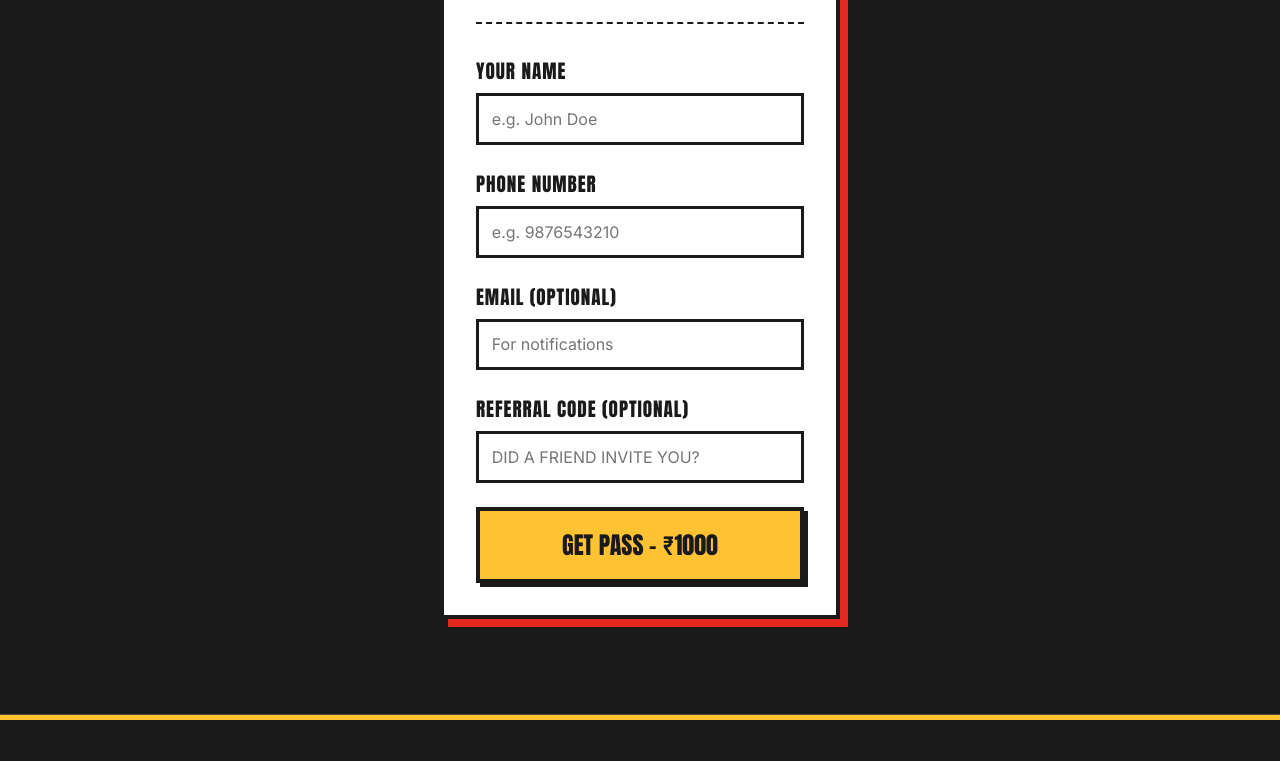
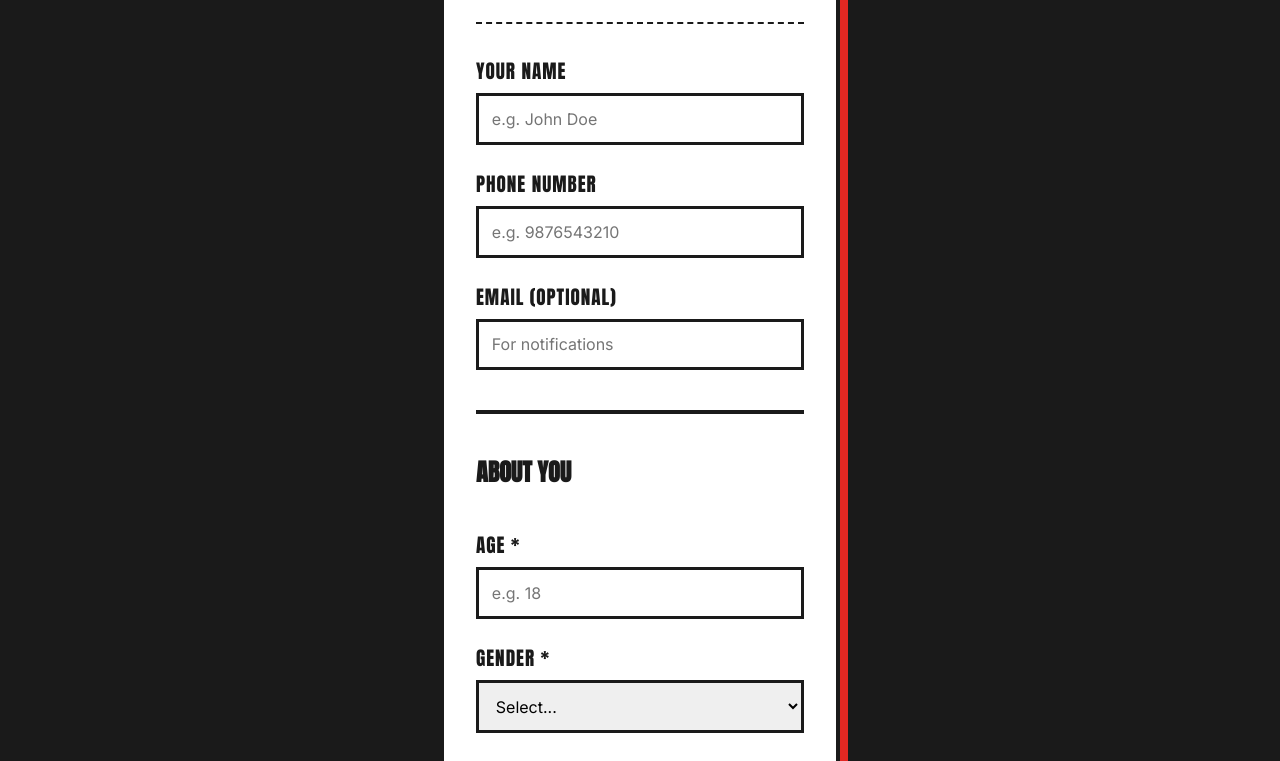
Before and after one commit to madd69x/genesis, a Next.js app: page / in a window 1280 px wide. Shown: the part 3739-4500 px from the top of the page. Built offline with nearby package versions, Linux system fonts and the light colour scheme.

Commit message:
feat: detailed user profiles and expandable admin views

```diff
--- a/src/components/TicketForm.tsx
+++ b/src/components/TicketForm.tsx
@@ -9,6 +9,10 @@ export default function TicketForm() {
   const [name, setName] = useState('');
   const [email, setEmail] = useState('');
   const [phone, setPhone] = useState('');
+  const [age, setAge] = useState('');
+  const [gender, setGender] = useState('');
+  const [hobbies, setHobbies] = useState('');
+  const [partyRequests, setPartyRequests] = useState('');
   const [referredBy, setReferredBy] = useState('');
   const [loading, setLoading] = useState(false);
   const router = useRouter();
@@ -24,6 +28,10 @@ export default function TicketForm() {
         name,
         email,
         phone,
+        age: parseInt(age, 10),
+        gender,
+        hobbies,
+        partyRequests,
         referredBy: referredBy.trim() ? referredBy.trim().toUpperCase() : undefined
       });
 
@@ -74,6 +82,68 @@ export default function TicketForm() {
           placeholder="For notifications"
         />
       </div>
+
+      <div style={{ width: '100%', height: '4px', backgroundColor: 'var(--color-black)', margin: '1rem 0' }}></div>
+      <h3 style={{ fontFamily: 'var(--font-display)', fontSize: '1.5rem', marginBottom: '1rem' }}>ABOUT YOU</h3>
+
+      <div className={styles.inputGroup}>
+        <label htmlFor="age" className={styles.label}>Age *</label>
+        <input
+          id="age"
+          type="number"
+          className={styles.input}
+          value={age}
+          onChange={(e) => setAge(e.target.value)}
+          placeholder="e.g. 18"
+          required
+        />
+      </div>
+
+      <div className={styles.inputGroup}>
+        <label htmlFor="gender" className={styles.label}>Gender *</label>
+        <select
+          id="gender"
+          className={styles.input}
+          value={gender}
+          onChange={(e) => setGender(e.target.value)}
+          required
+        >
+          <option value="" disabled>Select...</option>
+          <option value="Male">Male</option>
+          <option value="Female">Female</option>
+          <option value="Other">Other</option>
+          <option value="Prefer not to say">Prefer not to say</option>
+        </select>
+      </div>
+
+      <div className={styles.inputGroup}>
+        <label htmlFor="hobbies" className={styles.label}>Hobbies & Interests *</label>
+        <input
+          id="hobbies"
+          type="text"
+          className={styles.input}
+          value={hobbies}
+          onChange={(e) => setHobbies(e.target.value)}
+          placeholder="Music, Dancing, Gaming..."
+          required
+        />
+      </div>
+
+      <div className={styles.inputGroup}>
+        <label htmlFor="partyRequests" className={styles.label}>Party Requests *</label>
+        <textarea
+          id="partyRequests"
+          className={styles.input}
+          value={partyRequests}
+          onChange={(e) => setPartyRequests(e.target.value)}
+          placeholder="What do you want added? E.g., specific songs, food, games?"
+          required
+          style={{ minHeight: '80px', resize: 'vertical' }}
+        />
+      </div>
+
+      <div style={{ width: '100%', height: '4px', backgroundColor: 'var(--color-black)', margin: '1rem 0' }}></div>
+
       <div className={styles.inputGroup}>
         <label htmlFor="referral" className={styles.label}>Referral Code (Optional)</label>
         <input
--- a/src/lib/firebase.ts
+++ b/src/lib/firebase.ts
@@ -28,6 +28,10 @@ export interface TicketData {
   referredBy?: string;
   referralsCount: number;
   transactionId?: string;
+  age: number;
+  gender: string;
+  hobbies: string;
+  partyRequests: string;
 }
 
 // Helper: Generate random string
```
Also changed, not shown: src/app/admin/page.tsx (+30 -3 lines), src/app/ticket/[id]/page.tsx (+7 -2 lines).
